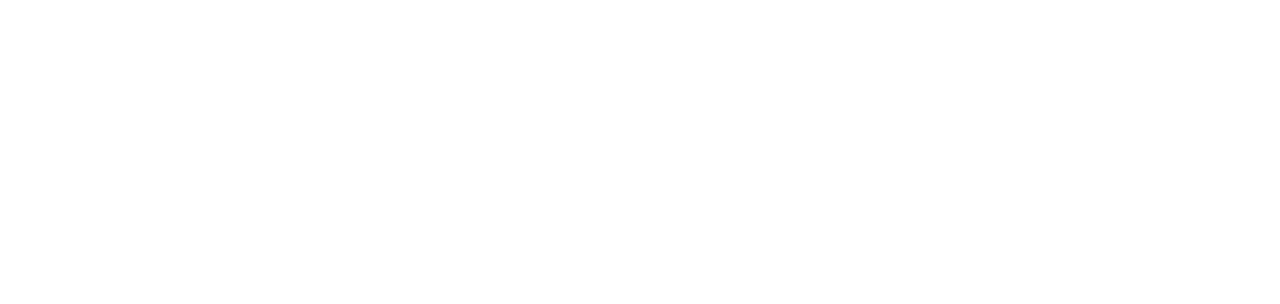
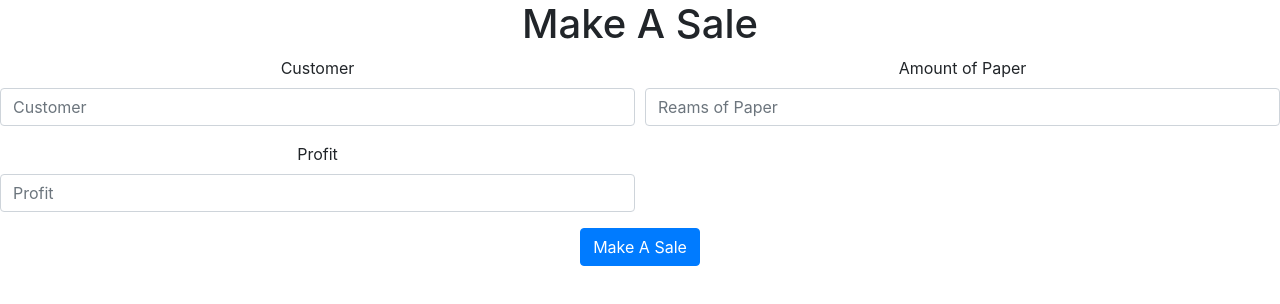
Before and after one commit to kihwan-lee/dunder-mifflinfinity, a React (Create React App) app: page /makeSale in a window 1280 px wide. Shown: the top 304 px of the page. Built offline with nearby package versions, Linux system fonts and the light colour scheme.

Commit message:
Make Sale works in backend

```diff
--- a/src/App.js
+++ b/src/App.js
@@ -8,6 +8,7 @@
 import NewEmployee from './pages/NewEmployee';
 import MyProfile from './pages/MyProfile';
 import UpdateProfile from './pages/EditProfilePage';
+import MakeSale from './pages/MakeSale';
 
 class App extends React.Component {
   state = {
@@ -28,6 +29,10 @@
     this.setState({user})
   }
 
+  setSale = (sale) => {
+    this.setState({sale})
+  }
+
 
   render() {
     return (
@@ -38,6 +43,8 @@
           <Route path='/newEmployee' render={() => <NewEmployee  setUser={this.setUser}/>} />
           <Route path='/myProfile' render={() => <MyProfile user={this.state.user} setUser={this.setUser} />  } />
           <Route path='/editMyProfile' render={() => <UpdateProfile user={this.state.user} setUser={this.setUser} />  } />
+          <Route path='/makeSale' render={() => <MakeSale user={this.state.user} setUser={this.setUser} sale={this.state.sale} setSale={this.setSale} />  } />
+
         </Router>
       </div>
     );
--- a/src/components/ProfileCard.js
+++ b/src/components/ProfileCard.js
@@ -8,12 +8,12 @@
       <div className="card-body">
       <h5 className="card-title">{props.user.name}</h5>
         <p className="card-text">Department: {props.user.department}</p>
-        <p className="card-text">Sales Made: {props.user.sales.length} </p>
+        {/* <p className="card-text">Sales Made: {props.user.sales.length} </p> */}
         <div className="d-flex justify-content-between align-items-center">
           <div className="btn-group">
             <Link to= "/editMyProfile" className="btn btn-primary float-right">Edit Profile
             </Link>
-            <Link to="/"className="btn btn-primary float-right">Record a Sale
+            <Link to="/makeSale"className="btn btn-primary float-right">Record a Sale
             </Link>
           </div>
         </div>
--- a/src/components/ProfileSales.js
+++ b/src/components/ProfileSales.js
@@ -7,7 +7,7 @@
       {/* <img src={`https://robohash.org/${props.contact.name}.png`} className="card-img-top" alt="Jane Doe" width="100" /> */}
       <div className="card-body">
       <h5 className="card-title">Sales</h5>
-        {/* <p className="card-text">{props.user.sales.customer}</p> */}
+        <p className="card-text">{props.sales}</p>
       </div>
     </div>
   </div>
--- /dev/null
+++ b/src/components/RecordSale.js
@@ -0,0 +1,64 @@
+import React, { useState } from 'react';
+import { useHistory } from 'react-router-dom';
+import SalesModel from '../models/Sales'
+
+const RecordSale = (props) => {
+  let [ amountOfPaper, setAmountOfPaper ] = useState("")
+  let [ customer, setCustomer ] = useState("")
+  let [ profit, setProfit ] = useState("")
+  let history = useHistory()
+
+  const amountOfPaperChange = (event) => {
+    setAmountOfPaper(event.target.value);
+  }
+
+  const customerChange = (event) => {
+    setCustomer(event.target.value);
+  }
+
+  const profitChange = (event) => {
+    setProfit(event.target.value);
+  }
+
+  const handleFormSubmit = (event) => {
+    event.preventDefault();
+    const sale = {
+      amountOfPaper: amountOfPaper,
+      customer: customer,
+      profit: profit,
+      employee: props.user._id
+    }
+    SalesModel.create(sale)
+    .then((res) => {
+      console.log(res)
+      props.setUser(props.user)
+      history.push(`myProfile/${props.user._id}`);
+    });
+  }
+
+  return (
+    <div>
+      <form class="form-signup" onSubmit={handleFormSubmit}>
+        <div className="form-row">
+          <div className="form-group col-md-6">
+              <label for="inputName4">Customer</label>
+              <input type="text" className="form-control" id="inputCustomer4" placeholder="Customer" onChange={customerChange}/>
+          </div>
+          <div className="form-group col-md-6">
+            <label for="inputDepartment4">Amount of Paper</label>
+            <input type="text" className="form-control" id="inputamountOfPaper4" placeholder="Reams of Paper" onChange={amountOfPaperChange}/>
+          </div>
+        </div>
+        <div className="form-row">
+          <div className="form-group col-md-6">
+            <label for="inputEmail4">Profit</label>
+            <input type="number" className="form-control" id="inputProfit4" placeholder="Profit" onChange={profitChange}/>
+          </div>
+        </div>
+        <button type="submit" className="btn btn-primary">Make A Sale</button>
+      </form>
+    </div>
+  )
+}
+
+export default RecordSale;
--- /dev/null
+++ b/src/models/Sales.js
@@ -0,0 +1,18 @@
+const url = 'http://localhost:4000/DunderMifflin/sales'
+
+class SalesModel {
+  static create(newSale) {
+    return fetch(url, {
+      method: 'POST',
+      headers: { 'Content-Type': 'application/json' },
+      body: JSON.stringify(newSale)
+    })
+    .then((res) => res.json())
+    .catch((err) => {
+      console.log('Error fetching data in SaleModel.create', err);
+      return { sale: {} };
+    });
+  }
+}
+
+export default SalesModel;
--- /dev/null
+++ b/src/pages/MakeSale.js
@@ -0,0 +1,13 @@
+import React from 'react';
+import RecordSale from '../components/RecordSale';
+
+const MakeSale = (props) => {
+  return (
+    <div>
+      <h1>Make A Sale</h1>
+      <RecordSale user={props.user} setUser={props.setUser} sale={props.sale} setSale={props.setSale}  />
+    </div>
+  )
+}
+
+export default MakeSale;
```
Also changed, not shown: database/controllers/sales.js (+24 -7 lines), src/pages/MyProfile.js (+2 -13 lines), 1 other file (tests, documents, lock files or other folders).
